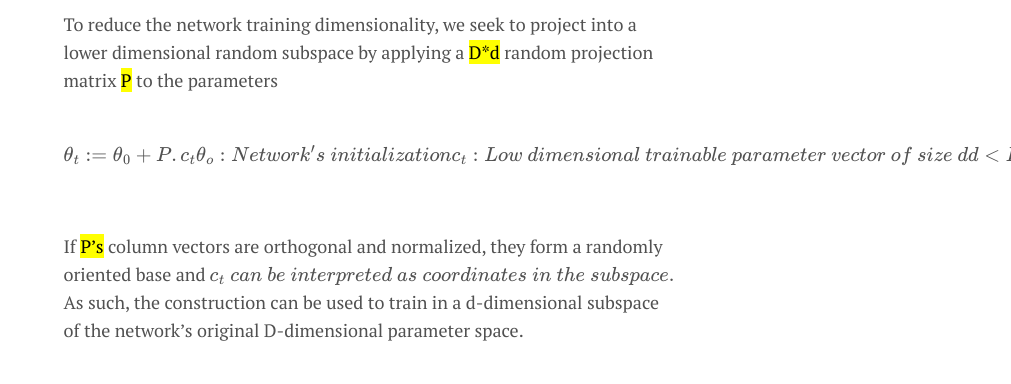
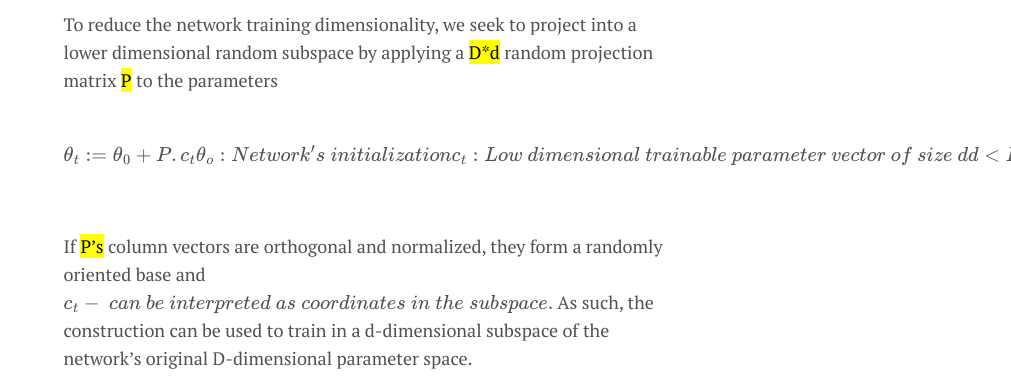
Before and after one commit to karthikziffer/karthikziffer.github.io, a Jekyll site: the page built from _posts/2022-03-31-low-dimension-neural-network-training.md, in a window 1280 px wide and 900 px high, scrolled down 2245 px, cut to the strip 0-384 px from the top of the window. Shown: the whole strip, without its empty margins (269-1280 px from the left). Built offline with Jekyll 4.4.1, drawn with Linux system fonts in a browser that asks for light colours; formulas are drawn with MathJax 3; comment, search, counter and statistics services are not loaded.

Commit message:
Changes - Low dimension neural network training

```diff
--- a/_posts/2022-03-31-low-dimension-neural-network-training.md
+++ b/_posts/2022-03-31-low-dimension-neural-network-training.md
@@ -71,7 +71,7 @@ $$
 
 If <mark>P’s</mark> column vectors are orthogonal and normalized, they form a randomly oriented base and
 $$
-c_t \ can \ be \ interpreted \ as \ coordinates \ in \ the \ subspace.
+c_t - \ can \ be \ interpreted \ as \ coordinates \ in \ the \ subspace.
 $$
 As such, the construction can be used to train in a d-dimensional subspace of the network’s original D-dimensional parameter space.
 
@@ -117,7 +117,7 @@ can be directly used for descent in the native weight space following the standa
 $$
 \theta_{t+1} := \theta_t - \eta_{RB} * g_t^{RB}
 $$
-
+<br>
 
 To obtain the <mark> d dimensional coordinate vector</mark>, we redefine the training objective itself to implement the random bases constraint
 $$
```
